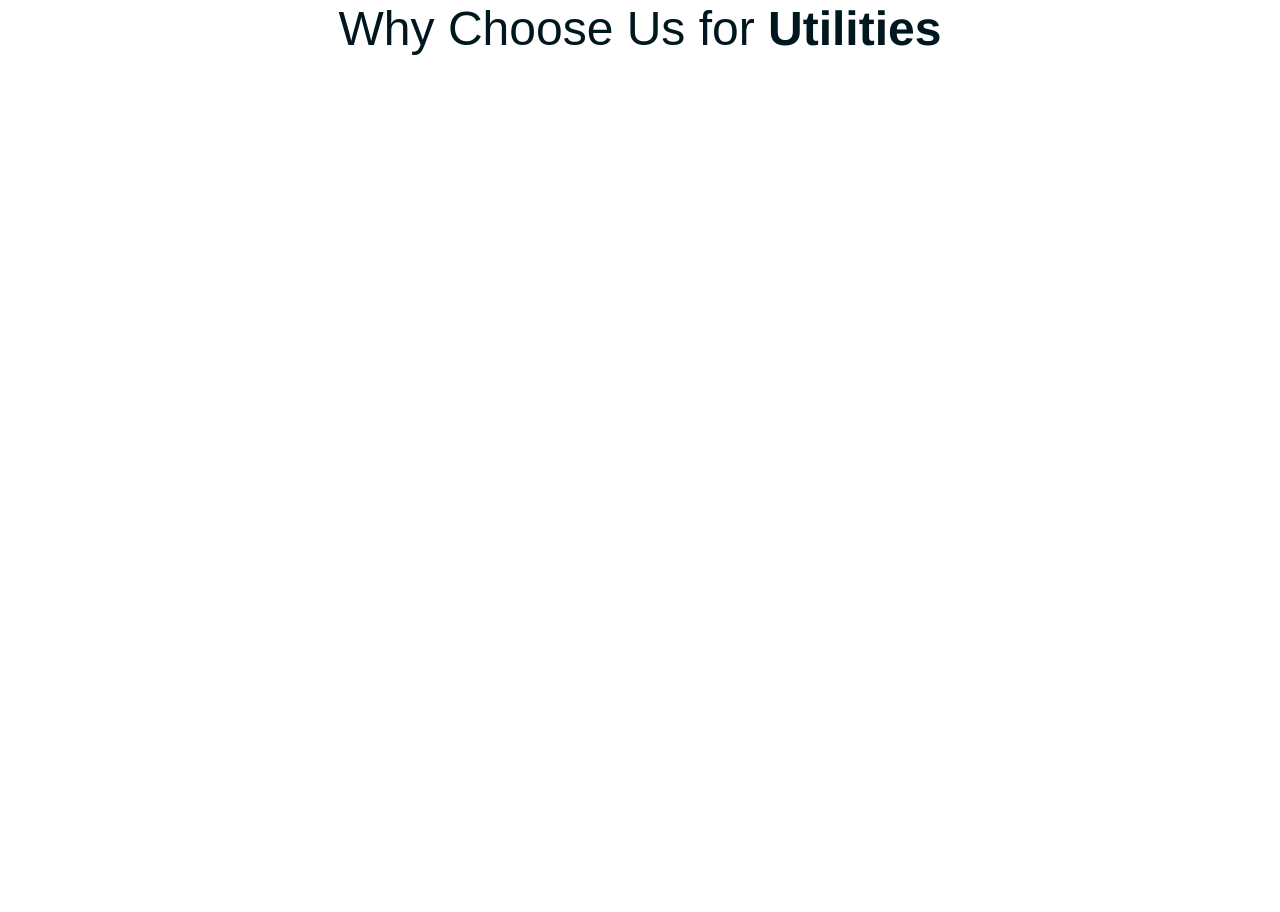
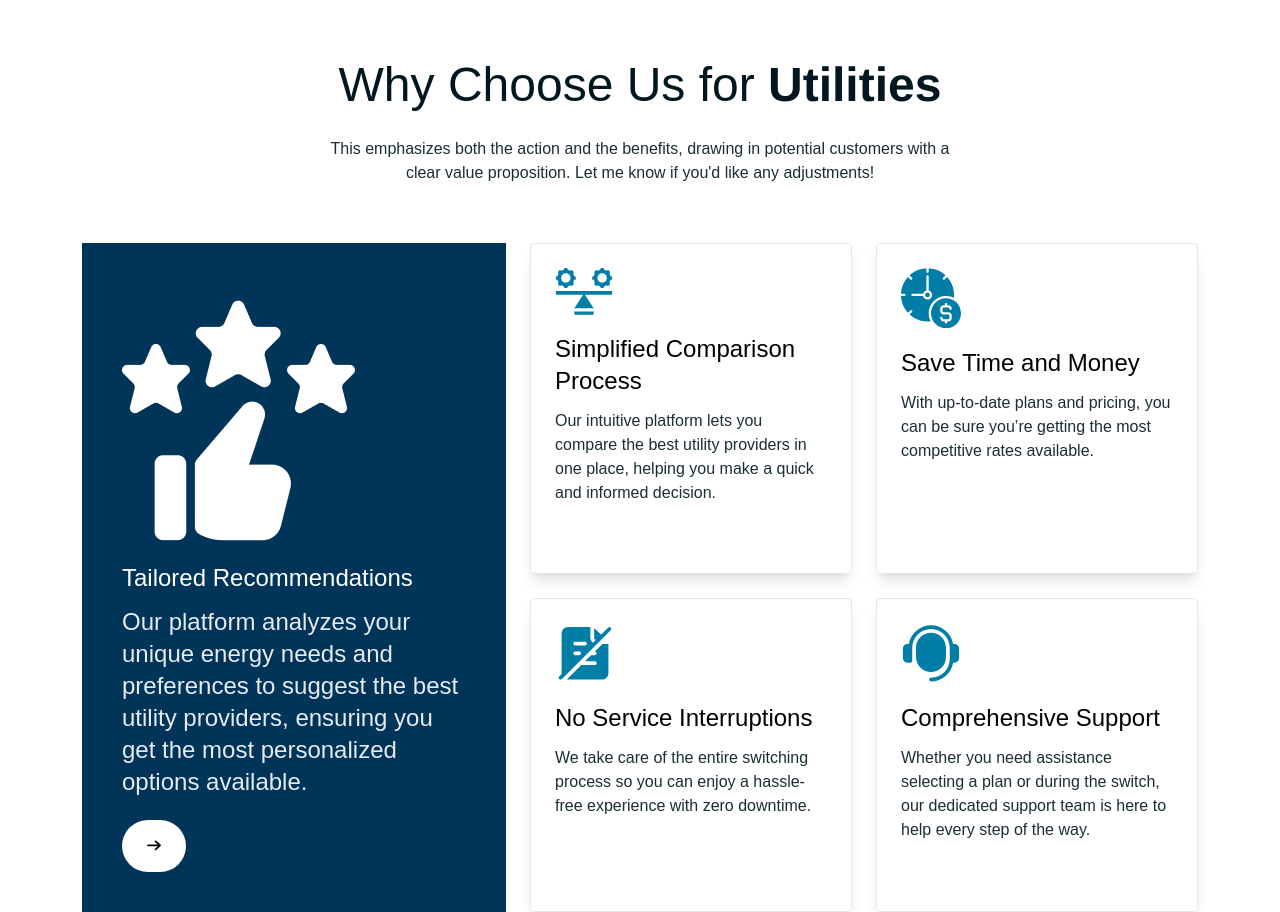
Before and after one commit to Nehaboora033/bill-central, a React (Vite) app: page / in a window 1280 px wide. Shown: the part 3020-3932 px from the top of the page. Before the commit the page ends 3085 px from the top, so only its background shows below. Built offline with nearby package versions, Linux system fonts and the light colour scheme; a web font is replaced by a local one.

Commit message:
creating testimonials

```diff
--- a/src/App.jsx
+++ b/src/App.jsx
@@ -16,7 +16,8 @@ function App() {
       <SwitchingEnergy />
       <SimpleSteps />
       <Comparisons />
-      <Utilities/>
+      <Utilities />
+
     </>
   )
 }
--- a/src/components/SimpleSteps.jsx
+++ b/src/components/SimpleSteps.jsx
@@ -4,7 +4,7 @@ import SubHeading from './common/SubHeading'
 const SimpleSteps = () => {
     return (
         <div className='max-w-[1140px] px-3 mx-auto'>
-            <SubHeading subHeading='!text-center' normalText={"Simple Steps to"} boldText={"Switch"} descriptionText={"Lorem ipsum dolor sit amet consectetur. Semper vitae nullam eget consectetur mi. Vulputate sapien a a bibendum"}/>
+            <SubHeading subHeading='!text-center' normalText={"Simple Steps to"} boldText={"Switch"} descriptionText={"Lorem ipsum dolor sit amet consectetur. Semper vitae nullam eget consectetur mi. Vulputate sapien a a bibendum"} description='!text-center max-w-[610px] mx-auto'/>
 
         </div>
     )
--- a/src/components/Utilities.jsx
+++ b/src/components/Utilities.jsx
@@ -1,16 +1,43 @@
 import React from 'react'
 import SubHeading from './common/SubHeading'
-
-
-
+import Review from '../assets/images/png/review.png'
+import Pointer from '../assets/images/svg/pointer.svg'
+import { UTILITIES_CARD } from '../utils/helper'
 
 const Utilities = () => {
-  return (
-      <div className='max-w-[1140px] mx-auto px-3 '>
-          <SubHeading normalText={"Why Choose Us for"} boldText={"Utilities"} subHeading='!text-center' />
+    return (
+        <>
+            <div className='max-w-[1140px] mx-auto px-3 '>
+                <SubHeading normalText={"Why Choose Us for"} boldText={"Utilities"} subHeading='!text-center' descriptionText={"This emphasizes both the action and the benefits, drawing in potential customers with a clear value proposition. Let me know if you'd like any adjustments!"} description={'mx-auto max-w-[620px] text-center'} />
+            </div>
+            <div className='max-w-[1140px] mx-auto px-3 mt-[58px]'>
 
-    </div>
-  )
+                <div className='flex gap-[24px]'>
+                    {/* left box */}
+                    <div className='max-w-[424px] bg-[#003459] p-[40px]'>
+                        <img src={Review} alt="review" />
+                        <p className='font-normal text-2xl text-white'>Tailored Recommendations</p>
+                        <p className='font-normal text-2xl text-[#E5EBEE] mt-3'>Our platform analyzes your unique energy needs and preferences to suggest the best utility providers, ensuring you get the most personalized options available.</p>
+                        <button className='w-[64px] h-[52px] bg-white rounded-[446px] flex items-center justify-center mt-[22px] cursor-pointer'>
+                            <img src={Pointer} alt="pointer" />
+                        </button>
+                    </div>
+                    <div className='grid grid-cols-2 gap-[24px]'>
+                        {UTILITIES_CARD.map((card, index) => (
+                            <div key={index} className='border border-[#E5E8E9] rounded p-6 max-w-[334px] shadow-lg'>
+                                <img src={card.icon} alt="image" />
+                                    <p className='font-normal text-2xl  text-[#010101] mt-[18px]'>{card.title}</p>
+                                    <p className='font-normal text-base text-[#1A2E35] mt-3'>{card.description}</p>
+                            </div>
+                        ))
+                        }
+
+                    </div>
+                </div>
+
+            </div>
+        </>
+    )
 }
 
 export default Utilities
--- a/src/components/common/SubHeading.jsx
+++ b/src/components/common/SubHeading.jsx
@@ -1,10 +1,10 @@
 import React from 'react'
 
-const SubHeading = ({ normalText, boldText, subHeading = "" , descriptionText ,description=""}) => {
+const SubHeading = ({ normalText, boldText, subHeading = "" , descriptionText ,description="",}) => {
   return (
     <>
       <p className={`text-[#00171F] font-normal text-[48px] ${subHeading}`}>{normalText} <span className={`font-bold text-[48px]`}>{boldText}</span></p>
-      <p className={`font-normal text-base text-[#1A2E35] ${description}` }>{descriptionText}</p>
+      <p className={`font-normal text-base text-[#1A2E35] mt-[16px] ${description}` }>{descriptionText}</p>
     </>
   )
 }
--- a/src/utils/helper.js
+++ b/src/utils/helper.js
@@ -11,6 +11,11 @@ import lightbulb from '../assets/images/svg/lightbulb.svg'
 import gasStation from '../assets/images/svg/gas-station.svg'
 import internet from '../assets/images/svg/internet-explorer.svg'
 import bundle from '../assets/images/svg/bundle.svg'
+
+import simplified from '../assets/images/svg/simplified.svg'
+import time from '../assets/images/svg/time.svg'
+import service from '../assets/images/svg/no-service.svg'
+import support from '../assets/images/svg/support.svg'
 
 export const COMPANIES_LOGO = [
     {
@@ -76,3 +81,26 @@ export const ACCORDIAN_DATA = [
         }
     },
 ]
+
+export const UTILITIES_CARD = [
+    {
+        icon:simplified,
+        title:"Simplified Comparison Process",
+        description:"Our intuitive platform lets you compare the best utility providers in one place, helping you make a quick and informed decision.",
+    },
+    {
+        icon:time,
+        title: "Save Time and Money",
+        description:"With up-to-date plans and pricing, you can be sure you’re getting the most competitive rates available.",
+    },
+    {
+        icon:service,
+        title: "No Service Interruptions",
+        description:"We take care of the entire switching process so you can enjoy a hassle-free experience with zero downtime.",
+    },
+    {
+        icon:support,
+        title: "Comprehensive Support",
+        description:"Whether you need assistance selecting a plan or during the switch, our dedicated support team is here to help every step of the way.",
+    }
+]
```
Also changed, not shown: src/assets/images/svg/pointer.svg (added).
